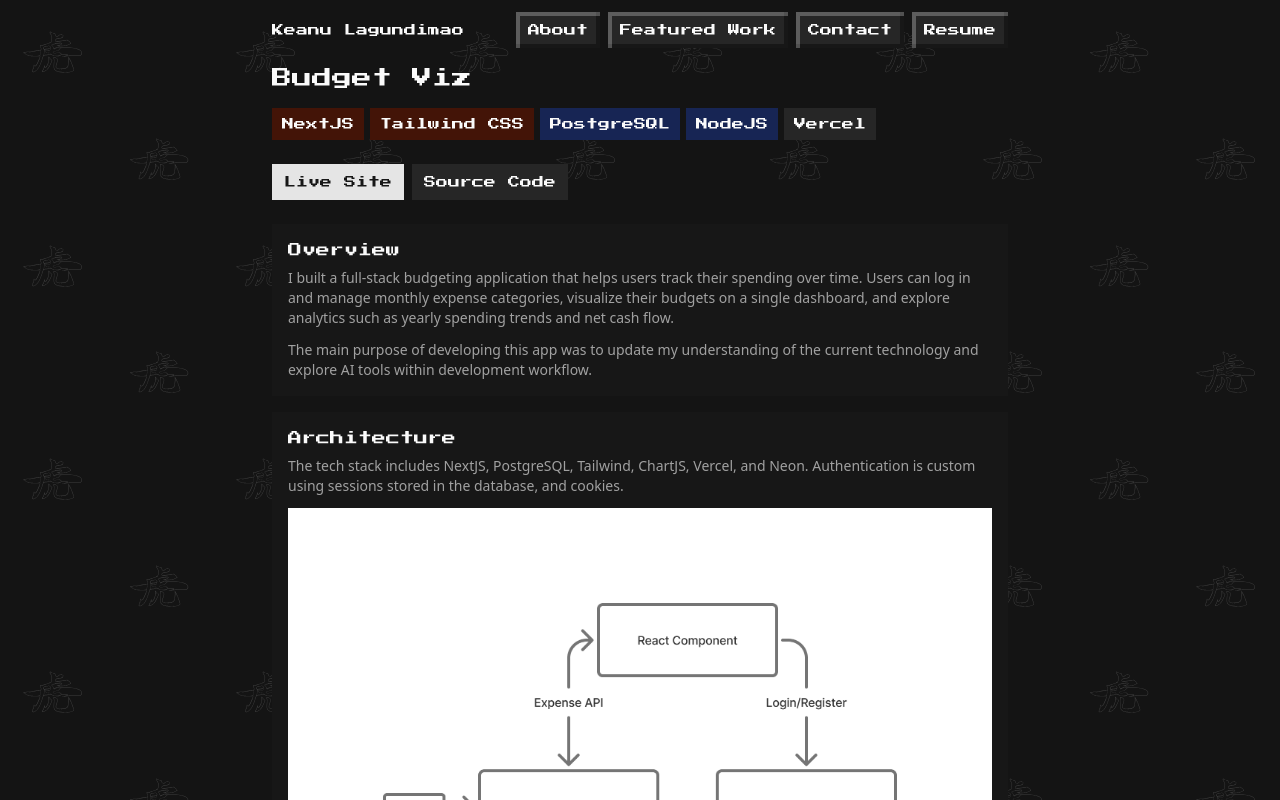
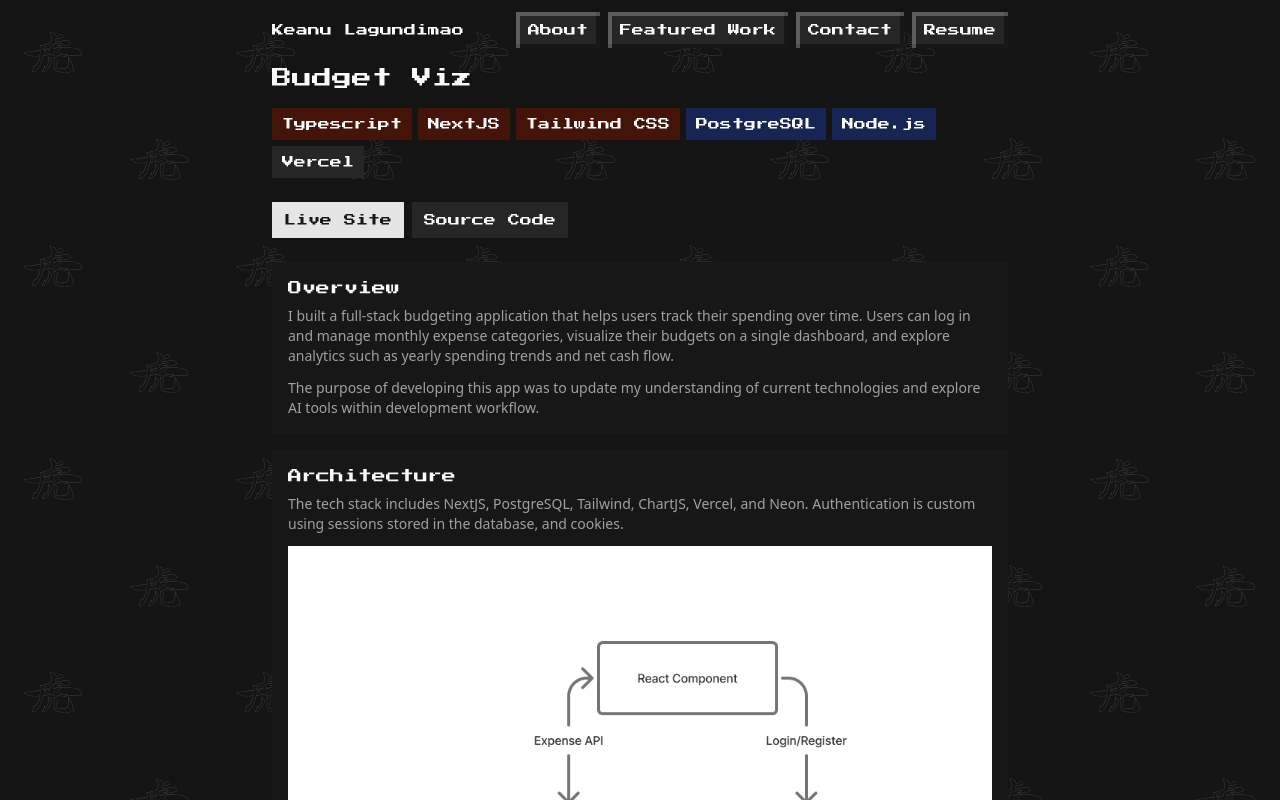
Before and after one commit to yatfu/Portfolio-Website, a Next.js app: page /projects/budget-viz-next in a window 1280 px wide. Shown: the top 800 px of the page. Built offline with nearby package versions, Linux system fonts and the light colour scheme.

Commit message:
added current project to featured work

```diff
--- a/data/featuredWork.ts
+++ b/data/featuredWork.ts
@@ -37,13 +37,15 @@ export const projects: Project[] = [
   {
     slug: "budget-viz-next",
     title: "Budget Viz",
-    summary: "A streamlined budget visualization tool built for users who prefer manual budgeting",
+    summary:
+      "A full-stack budgeting platform for managing expenses and savings, with persistent data storage, authentication, and automated calculations + visualizations. ",
     coverImage: "/budget-vis-next-snapshot.PNG",
     tags: [
+      { label: "Typescript", color: "bg-orange-950" },
       { label: "NextJS", color: "bg-orange-950" },
       { label: "Tailwind CSS", color: "bg-orange-950" },
       { label: "PostgreSQL", color: "bg-blue-950" },
-      { label: "NodeJS", color: "bg-blue-950" },
+      { label: "Node.js", color: "bg-blue-950" },
       { label: "Vercel" },
     ],
     liveUrl: "https://budget-vis-next.vercel.app/",
@@ -59,7 +61,7 @@ export const projects: Project[] = [
           },
           {
             type: "paragraph",
-            text: `The main purpose of developing this app was to update my understanding of the current technology and explore AI tools within development workflow.`,
+            text: `The purpose of developing this app was to update my understanding of current technologies and explore AI tools within development workflow.`,
           },
         ],
       },
@@ -93,6 +95,11 @@ export const projects: Project[] = [
           {
             type: "image",
             src: "/budget-vis-next-snapshot.PNG",
+            alt: "Screenshot of budget visualizer app",
+          },
+          {
+            type: "image",
+            src: "/budget-vis-next2.PNG",
             alt: "Screenshot of budget visualizer app",
           },
           {
@@ -181,7 +188,8 @@ export const projects: Project[] = [
           },
           {
             type: "image",
-            src:"/crossingRain.gif", alt:"",
+            src: "/crossingRain.gif",
+            alt: "",
           },
           {
             type: "paragraph",
@@ -189,7 +197,7 @@ export const projects: Project[] = [
           },
           {
             type: "paragraph",
-            text: `Along with the creation of the website, I had to ensure that maintanence of the website was feasible for people unfamiliar with the project since I would not be doing it after it was completed. `
+            text: `Along with the creation of the website, I had to ensure that maintanence of the website was feasible for people unfamiliar with the project since I would not be doing it after it was completed. `,
           },
         ],
       },
@@ -215,8 +223,10 @@ export const projects: Project[] = [
           },
           {
             type: "image",
-            src:"/crossingRain/Ideation.png", alt:"",
-            description:"The first website mockup inspired by Crossing rain music videos and official K-Pop websites"
+            src: "/crossingRain/Ideation.png",
+            alt: "",
+            description:
+              "The first website mockup inspired by Crossing rain music videos and official K-Pop websites",
           },
           {
             type: "paragraph",
@@ -224,18 +234,23 @@ export const projects: Project[] = [
           },
           {
             type: "image",
-            src:"/crossingRain/Ideation2.png", alt:"",
-            description:"The second website mockup inspired by video game UI and my room. "
+            src: "/crossingRain/Ideation2.png",
+            alt: "",
+            description:
+              "The second website mockup inspired by video game UI and my room. ",
           },
           {
             type: "image",
-            src:"/crossingRain/3Dscene2.png", alt:"",
-            description:"Blender scene - all models were created from scratch for cohesion"
+            src: "/crossingRain/3Dscene2.png",
+            alt: "",
+            description:
+              "Blender scene - all models were created from scratch for cohesion",
           },
           {
             type: "image",
-            src:"/crossingRain/Prototype.png", alt:"",
-            description:"Flow chart prototype"
+            src: "/crossingRain/Prototype.png",
+            alt: "",
+            description: "Flow chart prototype",
           },
         ],
       },
@@ -264,12 +279,13 @@ export const projects: Project[] = [
   {
     slug: "doraku-menu",
     title: "Doraku Sushi Mobile Menu",
-    summary: "Prototype for a restaurant menu with JSON as input, a fully custom website as output",
+    summary:
+      "Prototype for a restaurant menu with JSON as input, a fully custom website as output",
     coverImage: "/dorakumenu/Capture2.PNG",
     tags: [
       { label: "React", color: "bg-orange-950" },
-      {label: "HTML/CSS/JS", color: "bg-orange-950"},
-      { label: "Netlify"},
+      { label: "HTML/CSS/JS", color: "bg-orange-950" },
+      { label: "Netlify" },
     ],
     liveUrl: "https://dorakumenu.netlify.app/",
     repoUrl: "https://github.com/yatfu/Online-Menu---Doraku/tree/main",
@@ -283,7 +299,8 @@ export const projects: Project[] = [
           },
           {
             type: "image",
-            src:"/dorakumenu/Capture.PNG", alt:"",
+            src: "/dorakumenu/Capture.PNG",
+            alt: "",
           },
         ],
       },
@@ -312,11 +329,23 @@ export const projects: Project[] = [
     ],
   },
   {
-    slug: "project-boilerplate",
-    title: "Project Title",
-    summary: "One or two sentence summary of the project.",
+    slug: "chatroom",
+    title: "Ephemeral Chat Platform - In Progress",
+    summary: `A project focused on system design. Developed a distributed real-time messaging system with multi-instance communication, persistent messaging, and automated 24-hour room expiration, following Scrum framework.
+    Currently focusing on deeper topics such as deployment, scaling with load balancing, automation with CI/CD, reliability, and observability. `,
     coverImage: "",
-    tags: [{ label: "Tag One" }, { label: "Tag Two", color: "bg-blue-900" }],
+    tags: [
+      { label: "TypeScript", color: "bg-orange-950" },
+      { label: "NextJS", color: "bg-orange-950" },
+      { label: "Redis", color: "bg-blue-950" },
+      { label: "PostgreSQL", color: "bg-blue-950" },
+      { label: "WebSocket", color: "bg-blue-950" },
+      { label: "Docker", color: "bg-purple-950" },
+      { label: "Kubernetes/EKS", color: "bg-purple-950" },
+      { label: "AWS", color: "bg-purple-950" },
+      { label: "CI/CD" },
+      { label: "Agile" },
+    ],
     liveUrl: "",
     repoUrl: "",
     sections: [
@@ -325,13 +354,114 @@ export const projects: Project[] = [
         blocks: [
           {
             type: "paragraph",
-            text: "What the project is and why you built it.",
+            text: `PHASE 1
+            CORE PRODUCT
+                ↓
+            [CORE]
+            Next.js + TypeScript
+            PostgreSQL
+            WebSockets
+            Redis
+            Authentication
+            Ephemeral messages
+            Message expiration
+                ↓
+
+            PHASE 2
+            PRODUCTIONIZATION
+                ↓
+            [CORE]
+            Docker
+            AWS
+            CI/CD
+            Environment configuration
+            Secrets management
+            Health checks
+
+            [WORTH LEARNING]
+            Terraform
+                ↓
+
+            PHASE 3
+            SCALABILITY
+                ↓
+            [CORE]
+            Load balancing
+            Horizontal scaling
+            Redis Pub/Sub
+            Database connection pooling
+
+            [WORTH LEARNING]
+            Kubernetes
+            AWS EKS
+            Stateless architecture
+                ↓
+
+            PHASE 4
+            RELIABILITY
+                ↓
+            [CORE]
+            Idempotency
+            Message acknowledgements
+            Message recovery
+            WebSocket reconnection
+            Retries + exponential backoff
+            Graceful shutdown
+            Fault handling
+
+            [WORTH LEARNING]
+            Delivery guarantees
+            Failure injection / chaos testing
+                ↓
+
+            PHASE 5
+            PERFORMANCE
+                ↓
+            [CORE]
+            Load testing
+            Bottleneck identification
+            Database/query optimization
+
+            [WORTH LEARNING]
+            Caching strategies
+            Capacity planning
+            WebSocket performance optimization
+                ↓
+
+            PHASE 6
+            OBSERVABILITY
+                ↓
+            [CORE]
+            Structured logging
+            Metrics
+            Error tracking
+            Dashboards
+            Alerting
+
+            [WORTH LEARNING]
+            OpenTelemetry
+            Distributed tracing
+            Prometheus + Grafana
+            SLIs / SLOs
+                ↓`,
           },
         ],
       },
       {
         title: "Process",
         blocks: [
+          {
+            type: "paragraph",
+            text: "Designing with reliability in mind",
+          },
+          {
+            type: "paragraph",
+            text: "Key decisions, tools, and how you approached it.",
+          },
+          {
+            type: "paragraph",
+            text: "Key decisions, tools, and how you approached it.",
+          },
           {
             type: "paragraph",
             text: "Key decisions, tools, and how you approached it.",
```
